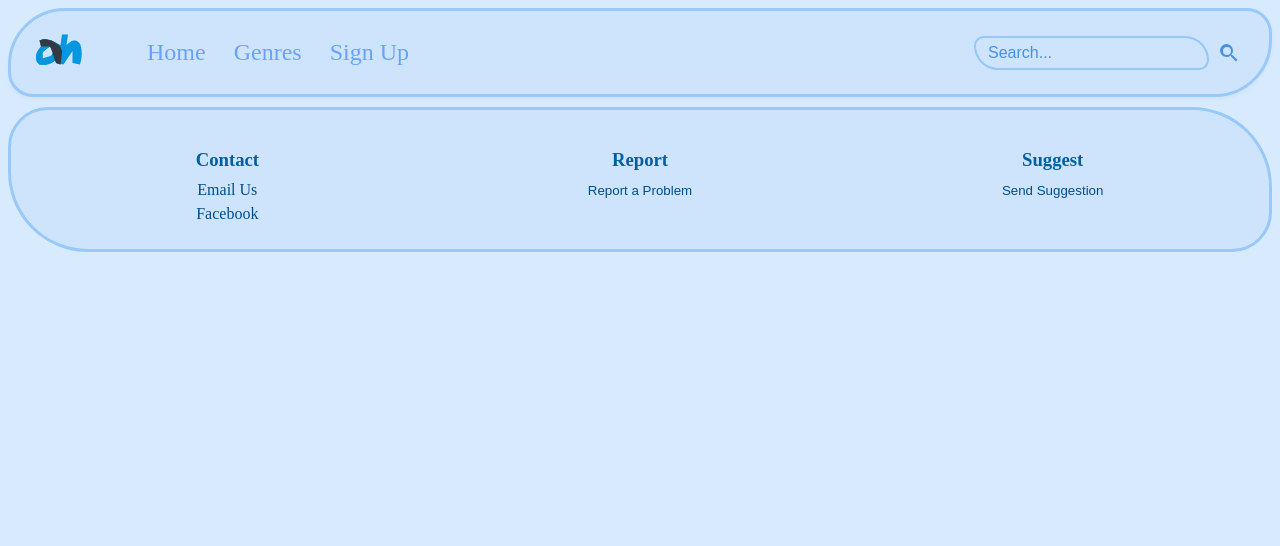
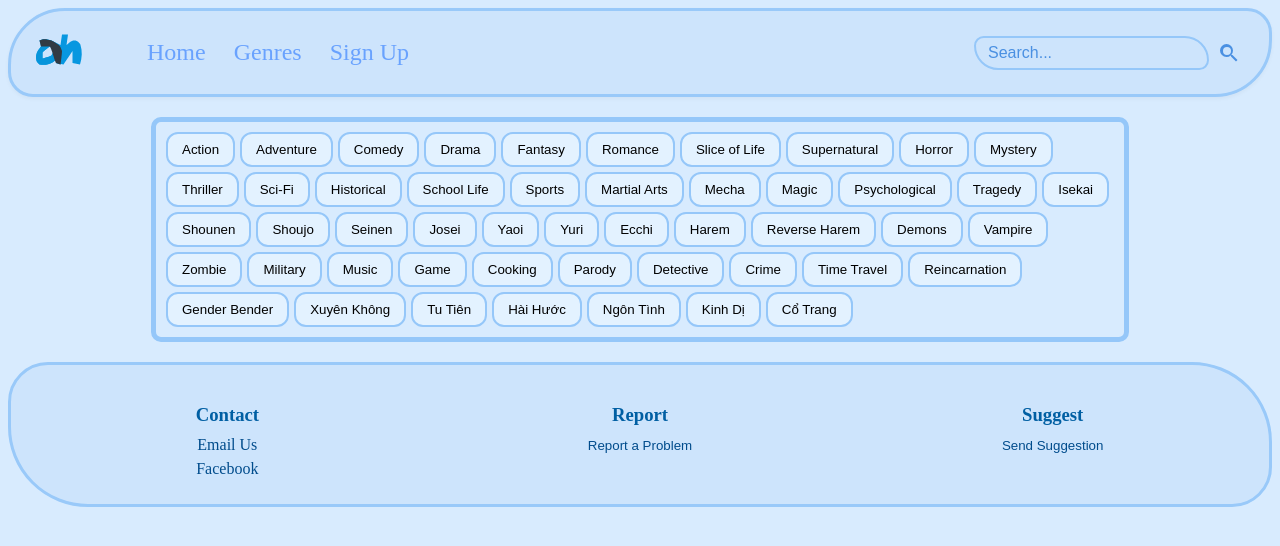
Before and after one commit to SubahackaKhanh/WebComics, a Vue app: page /genres in a window 1280 px wide. Shown: the top 546 px of the page. Built offline with nearby package versions, Linux system fonts and the light colour scheme.

Commit message:
feat: Select Tags For Genres

```diff
--- a/src/components/child/tags.vue
+++ b/src/components/child/tags.vue
@@ -12,4 +12,4 @@
     })
 </script>
 
-<style scoped src="@/css/tag.css"></style>
+<style scoped src="@/css/tags.css"></style>
--- a/src/components/global/Footer.vue
+++ b/src/components/global/Footer.vue
@@ -56,7 +56,7 @@
 import {
   showReport, showSuggest, reportText, suggestText,
   openReportForm, openSuggestForm, closeForms, submitReport, submitSuggest
-} from '@/js/footer.js'
+} from '@/js/module/footer.js'
 
 defineExpose({
   showReport,
--- /dev/null
+++ b/src/components/main-items/TagsContainer.vue
@@ -0,0 +1,50 @@
+<template>
+  <div class="tags-container">
+    <div class="tags-header">
+      <span v-if="selectedTags.length">
+        Selected ({{ selectedTags.length }})
+      </span>
+      <button
+        v-if="selectedTags.length"
+        class="clear-btn"
+        @click="clearTags">
+        Clear All
+      </button>
+    </div>
+
+    <div class="tags-grid">
+      <Tags
+        v-for="tag in genres"
+        :key="tag"
+        :name="tag"
+        :active="selectedTags.includes(tag)"
+        @toggle="toggleTag"
+      />
+    </div>
+  </div>
+</template>
+
+<script setup>
+import Tags from '../child/tags.vue';
+
+const props = defineProps({
+  genres: Array,
+  selectedTags: Array
+})
+
+const emit = defineEmits(['update:selectedTags'])
+
+function toggleTag(tagName) {
+  const newTags = [...props.selectedTags]
+  const index = newTags.indexOf(tagName)
+  if (index === -1) newTags.push(tagName)
+  else newTags.splice(index, 1)
+  emit('update:selectedTags', newTags)
+}
+
+function clearTags() {
+  emit('update:selectedTags', [])
+}
+</script>
+
+<style scoped src="@/css/tags.css"></style>
--- a/src/components/pages/Genres.vue
+++ b/src/components/pages/Genres.vue
@@ -1,3 +1,14 @@
 <template>
+  <TagsContainer
+    :genres="tags"
+    v-model:selectedTags="selectedTags"
+  />
+</template>
 
-</template>
+<script setup>
+import TagsContainer from '../main-items/TagsContainer.vue'
+import { tags } from '@/js/module/list-tags.js'
+import { ref } from 'vue'
+
+const selectedTags = ref([])
+</script>
--- a/src/css/list_item.css
+++ b/src/css/list_item.css
@@ -1,6 +1,6 @@
 .list-items {
   display: grid;
-  grid-template-columns: repeat(auto-fill, minmax(110px, 1fr));
+  grid-template-columns: repeat(auto-fill, minmax(180px, 1fr));
   gap: 20px;
   padding: 20px;
   border: 3px solid #99c9f9;
--- a/src/css/loading.css
+++ b/src/css/loading.css
@@ -208,3 +208,7 @@
 .fade-leave-to {
   opacity: 0;
 }
+
+.loading-overlay{
+  background-color: #95c7f9;
+}
--- /dev/null
+++ b/src/css/tags.css
@@ -0,0 +1,59 @@
+.tag {
+  background: #e3f2ff;
+  border: 2px solid #95c7f9;
+  border-radius: 12px;
+  padding: 8px 14px;
+  font-weight: 500;
+  cursor: pointer;
+  transition: all 0.25s ease-in-out;
+  transform: scale(1);
+}
+
+.tag:hover {
+  background: #95c7f9;
+  color: white;
+}
+
+.tag.active {
+  background: #1d4ed8;
+  color: white;
+  border-color: #1d4ed8;
+  transform: scale(1.05);
+  box-shadow: 0 2px 8px rgba(29, 78, 216, 0.4);
+}
+
+.tags-container{
+  display: flex;
+  align-items: center;
+  justify-content: center;
+  flex-direction: column;
+  gap: 10px;
+}
+
+.tags-grid{
+  display: flex;
+  border: 5px solid #95c7f9;
+  border-radius: 10px;
+  padding: 10px;
+  width: 75%;
+  margin-bottom: 20px;
+  flex-wrap: wrap;
+  gap: 5px;
+  overflow: auto;
+}
+
+.clear-btn{
+  background: #99c9f9;
+  border: none;
+  padding: 6px 12px;
+  border-radius: 8px;
+  font-weight: 600;
+  cursor: pointer;
+  color: #1d4ed8;
+}
+
+.tags-header{
+  color:#1d4ed8;
+  font-size: large;
+  font-weight: bold;
+}
--- /dev/null
+++ b/src/js/module/list-tags.js
@@ -0,0 +1,51 @@
+export const tags = [
+  "Action",
+  "Adventure",
+  "Comedy",
+  "Drama",
+  "Fantasy",
+  "Romance",
+  "Slice of Life",
+  "Supernatural",
+  "Horror",
+  "Mystery",
+  "Thriller",
+  "Sci-Fi",
+  "Historical",
+  "School Life",
+  "Sports",
+  "Martial Arts",
+  "Mecha",
+  "Magic",
+  "Psychological",
+  "Tragedy",
+  "Isekai",
+  "Shounen",
+  "Shoujo",
+  "Seinen",
+  "Josei",
+  "Yaoi",
+  "Yuri",
+  "Ecchi",
+  "Harem",
+  "Reverse Harem",
+  "Demons",
+  "Vampire",
+  "Zombie",
+  "Military",
+  "Music",
+  "Game",
+  "Cooking",
+  "Parody",
+  "Detective",
+  "Crime",
+  "Time Travel",
+  "Reincarnation",
+  "Gender Bender",
+  "Xuyên Không",
+  "Tu Tiên",
+  "Hài Hước",
+  "Ngôn Tình",
+  "Kinh Dị",
+  "Cổ Trang",
+];
```
Also changed, not shown: src/components/main-items/Tags_containter.vue (deleted, +0 -46 lines), src/css/tag.css (deleted, +0 -23 lines), src/js/module/footer.js (renamed from src/js/footer.js).
